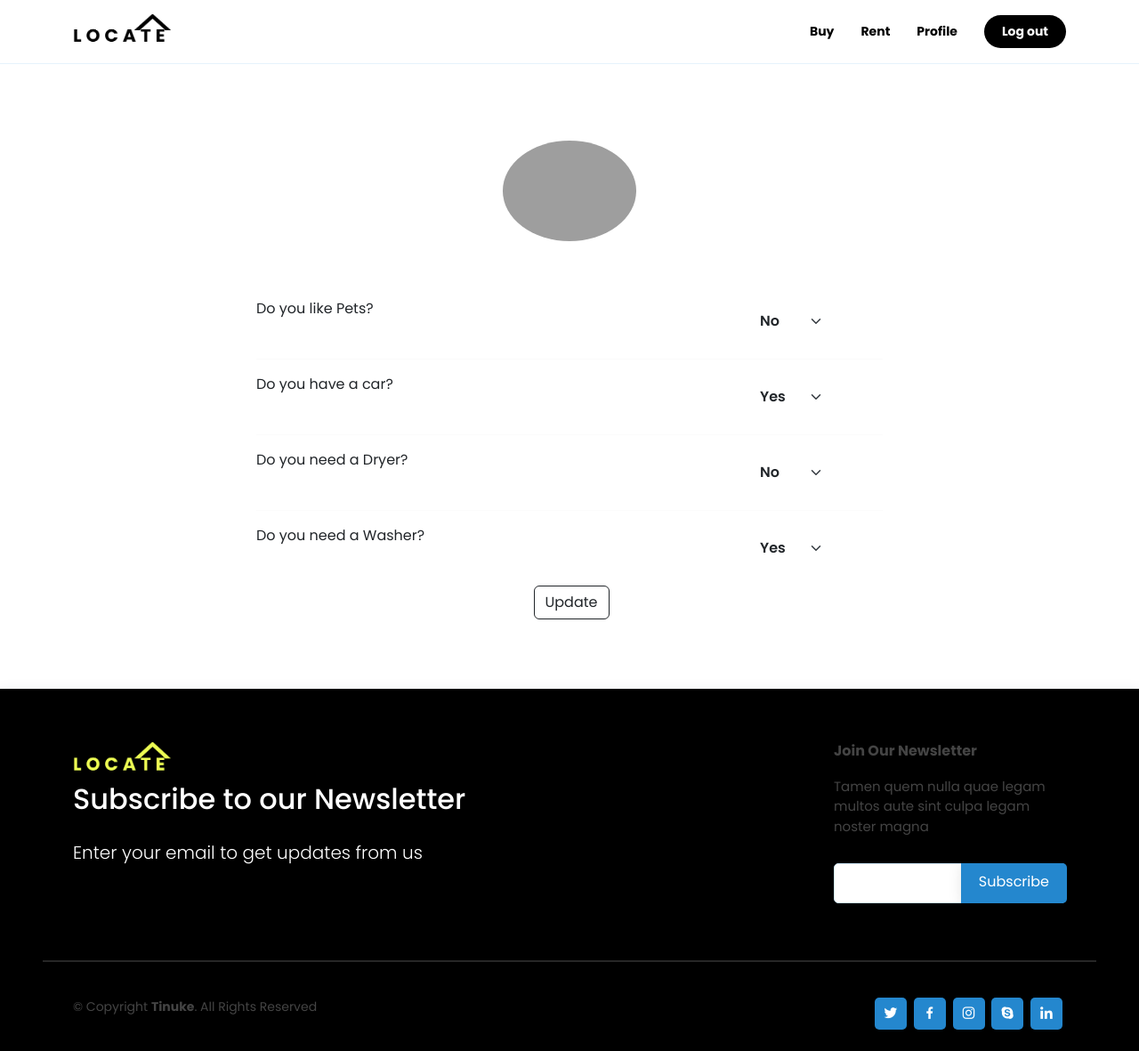
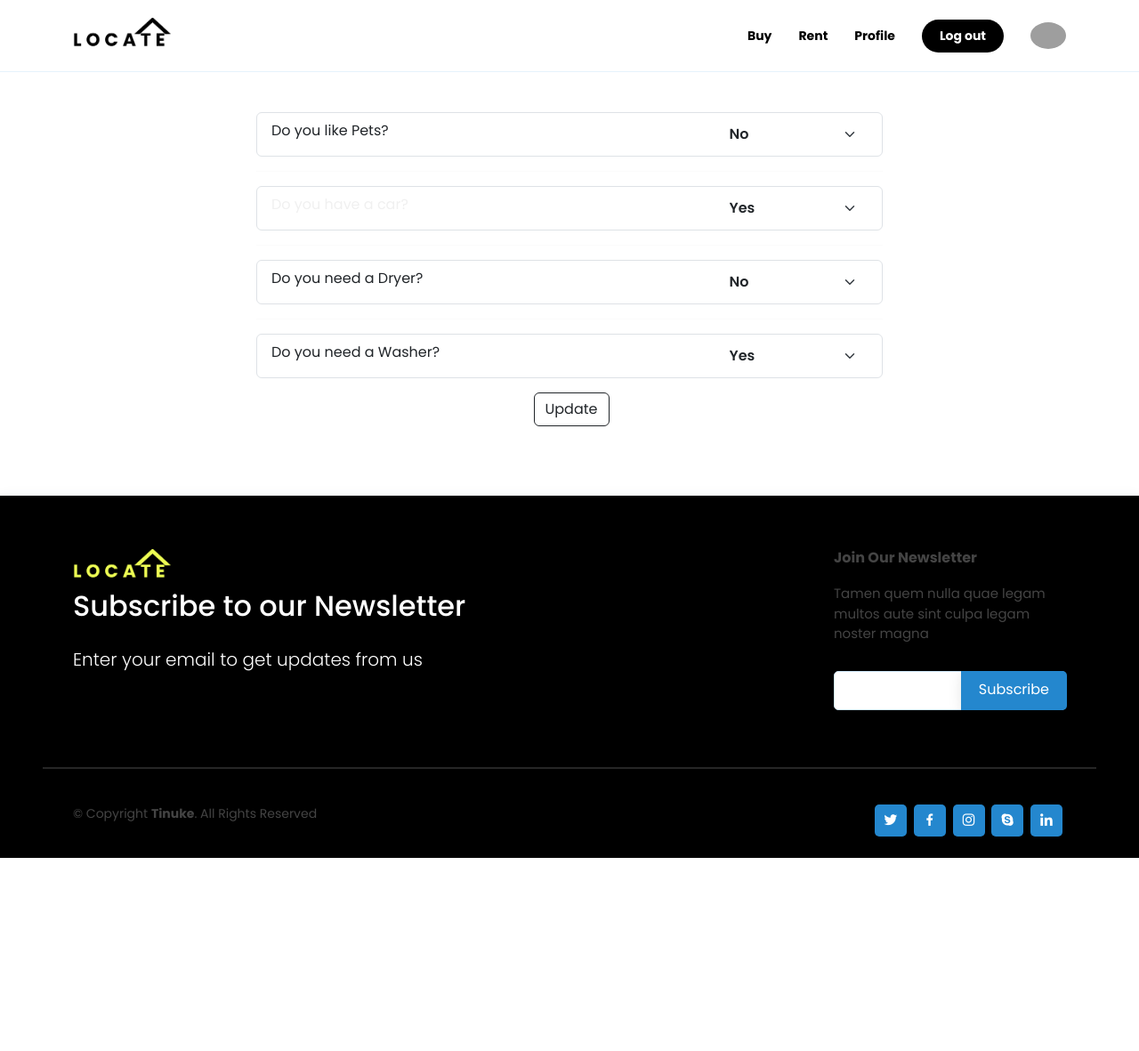
Before and after one commit to Omoleen/RealEstate, a Django app: page /profile/ in a window 1280 px wide. Shown: the whole page at 89% size. After the commit the page ends 964 px from the top, so only its background shows below. Run offline with Django 4.2, Linux system fonts and the light colour scheme; the visitor is signed in with stand-in values (Sample User, id 1); some libraries are stand-ins or nearby versions; grey boxes are pictures that could not be loaded.

Commit message:
UI/UX new profile page

```diff
--- a/realestateapp/views.py
+++ b/realestateapp/views.py
@@ -93,6 +93,7 @@ def register(request):
 
 
 def loginview(request):
+    print(request.user.is_authenticated)
     if request.user.is_authenticated:
         return redirect('landing')
 
@@ -109,7 +110,7 @@ def loginview(request):
                 messages.error(request, f"Password Incorrect")
             else:
                 messages.error(request, f"User doesn't exist")
-            return redirect('register')
+                return redirect('register')
     return render(request, 'login.html')
 
 
--- a/templates/header_footer.html
+++ b/templates/header_footer.html
@@ -71,9 +71,14 @@
             <ul>
                 <li><a class="nav-item nav-link scrollto" href="search.html">Buy</a></li>
                 <li><a class=" nav-item nav-link scrollto" href="search.html">Rent</a></li>
-                {% if user is not None %}
+                {% if request.user.is_authenticated %}
                     <li><a class=" nav-item nav-link scrollto" href="profile.html">Profile</a></li>
                     <li><a class="getstarted scrollto rounded-pill" href="{% url 'logout' %}">Log out</a></li>
+                    <li><a href=""><img src="https://mdbcdn.b-cdn.net/img/Photos/new-templates/bootstrap-chat/ava3.webp"
+                                        alt="avatar"
+                                        class="rounded-circle img-fluid"
+                                        style="max-height:30px; width:auto; vertical-align:middle;">
+                    </a></li>
                 {% else %}
                     <li><a class="nav-link scrollto" href="{% url 'login' %}">Log in</a></li>
                     <li><a class="getstarted scrollto rounded-pill" href="{% url 'login' %}">Sign Up</a></li>
--- a/templates/profile.html
+++ b/templates/profile.html
@@ -9,25 +9,16 @@
     <main>
         <div class="container">
             <section>
-                <div class="row py-5">
-                    <div class="col">
-                        <div class="text-center">
-                            <img src="https://mdbcdn.b-cdn.net/img/Photos/new-templates/bootstrap-chat/ava5.webp"
-                                 alt="avatar"
-                                 class="rounded-circle img-fluid" style="width: 150px;">
-                        </div>
-                    </div>
-                </div>
                 <div class="row justify-content-center">
                     <div class="col-8">
                         <div class="card mb-4 border-0">
                             <div class="card-body">
-                                <div class="row">
-                                    <div class="col-sm-8 col-lg-9">
-                                        <p class="mb-0 text-dark">Do you like Pets?</p>
+                                <div class="flex-row border d-flex px-3 align-items-center rounded-2 justify-content-between">
+                                    <div class="pt-2">
+                                        <p class="text-dark">Do you like Pets?</p>
                                     </div>
                                     <div class="col-sm-4 col-lg-3">
-                                        <select class="form-select border-0 w-auto m-2 fw-semibold"
+                                        <select class="form-select border-0 fw-semibold"
                                                 aria-label="Default select example">
                                             <option selected>No</option>
                                             <option value="1">One</option>
@@ -37,12 +28,12 @@
                                     </div>
                                 </div>
                                 <hr>
-                                <div class="row">
-                                    <div class="col-sm-8 col-lg-9">
-                                        <p class="mb-0 text-dark">Do you have a car?</p>
+                                <div class="flex-row border d-flex px-3 align-items-center rounded-2 justify-content-between">
+                                    <div class="pt-2">
+                                        <p class=text-dark">Do you have a car?</p>
                                     </div>
                                     <div class="col-sm-4 col-lg-3">
-                                        <select class="form-select border-0 w-auto m-2 fw-semibold"
+                                        <select class="form-select border-0 fw-semibold"
                                                 aria-label="Default select example">
                                             <option selected>Yes</option>
                                             <option value="1">One</option>
@@ -52,12 +43,12 @@
                                     </div>
                                 </div>
                                 <hr>
-                                <div class="row">
-                                    <div class="col-sm-8 col-lg-9">
-                                        <p class="mb-0 text-dark">Do you need a Dryer?</p>
+                                <div class="flex-row border d-flex px-3 align-items-center rounded-2 justify-content-between">
+                                    <div class="pt-2">
+                                        <p class="text-dark">Do you need a Dryer?</p>
                                     </div>
                                     <div class="col-sm-4 col-lg-3">
-                                        <select class="form-select border-0 w-auto m-2 fw-semibold"
+                                        <select class="form-select border-0 fw-semibold"
                                                 aria-label="Default select example">
                                             <option selected>No</option>
                                             <option value="1">One</option>
@@ -67,12 +58,12 @@
                                     </div>
                                 </div>
                                 <hr>
-                                <div class="row">
-                                    <div class="col-sm-8 col-lg-9">
-                                        <p class="mb-0 text-dark">Do you need a Washer?</p>
+                                <div class="flex-row border d-flex px-3 align-items-center rounded-2 justify-content-between">
+                                    <div class="pt-2">
+                                        <p class="text-dark">Do you need a Washer?</p>
                                     </div>
                                     <div class="col-sm-4 col-lg-3">
-                                        <select class="form-select border-0 w-auto m-2 fw-semibold"
+                                        <select class="form-select border-0 fw-semibold"
                                                 aria-label="Default select example">
                                             <option selected>Yes</option>
                                             <option value="1">One</option>
```
Also changed, not shown: OnePage/profile.html (+10 -19 lines), templates/index.html (+6 -1 lines), templates/property.html (+6 -1 lines), templates/search.html (+6 -1 lines).
